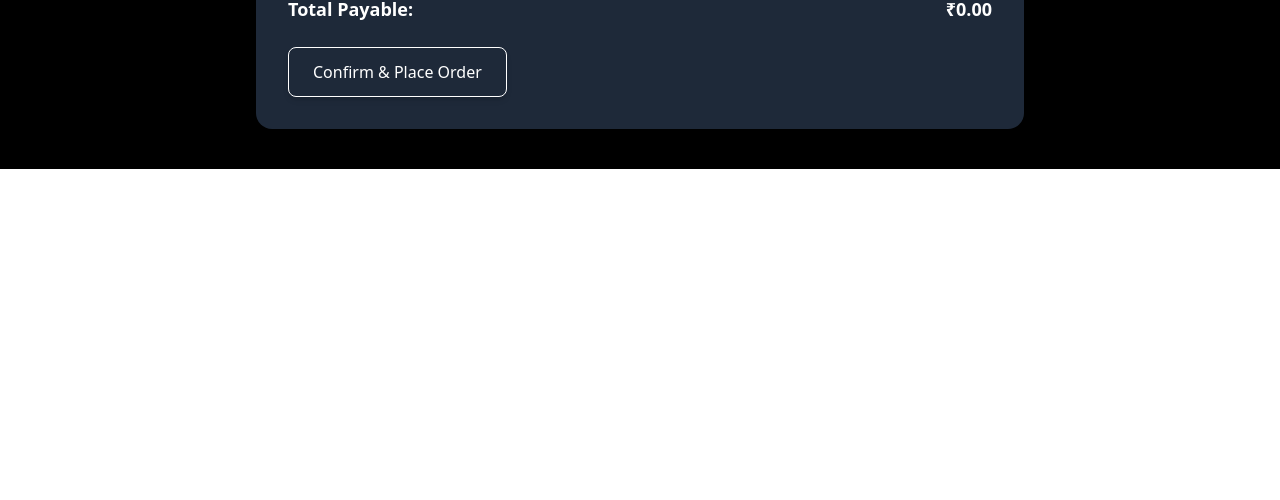
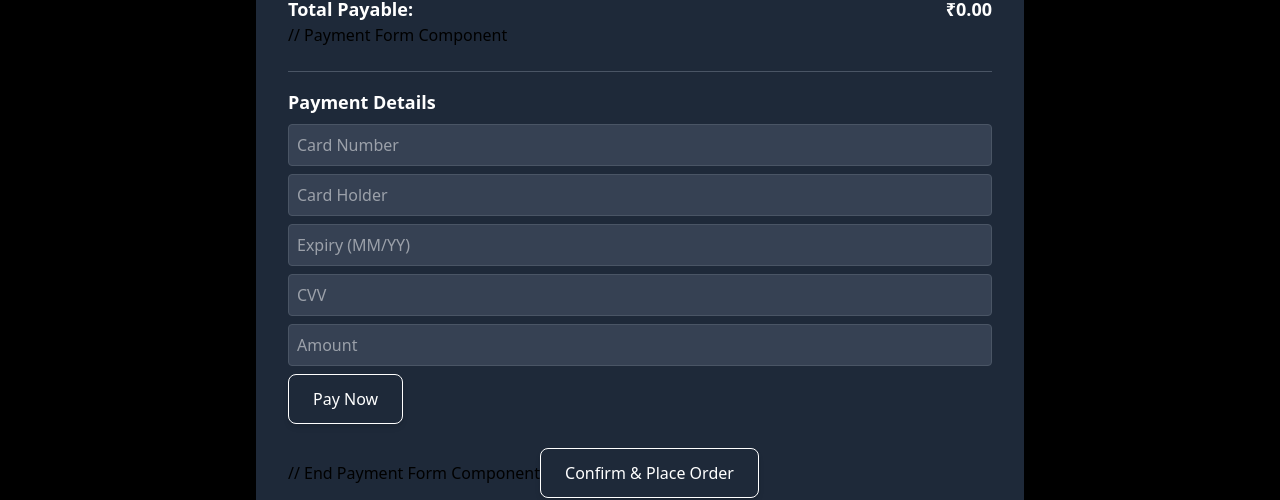
Before and after one commit to UtkarshKumarJha/dbms-project, a React (Vite) app in the folder dbms-project/: page /checkout in a window 1280 px wide. Shown: the part 880-1380 px from the top of the page. Before the commit the page ends 1049 px from the top, so only its background shows below. Built offline with nearby package versions, Linux system fonts and the light colour scheme; no server answers; some icons are missing.

Commit message:
payment portal

```diff
--- a/dbms-project/src/components/PaymentForm.jsx
+++ b/dbms-project/src/components/PaymentForm.jsx
@@ -0,0 +1,92 @@
+import React, { useState } from "react";
+import axios from "axios";
+
+export default function PaymentForm({ userId, amount }) {
+  const [form, setForm] = useState({
+    cardNumber: "",
+    cardHolder: "",
+    expiry: "",
+    cvv: "",
+    amount: amount || ""
+  });
+  const [result, setResult] = useState(null);
+
+  const handleChange = e => {
+    setForm({ ...form, [e.target.name]: e.target.value });
+  };
+
+  const handleSubmit = async e => {
+    e.preventDefault();
+    try {
+      const res = await axios.post("http://localhost:5000/make-payment", {
+        userId,
+        ...form
+      });
+      setResult(res.data);
+    } catch (err) {
+      setResult({ error: err.response?.data?.error || "Payment failed" });
+    }
+  };
+
+  return (
+    <div className="mt-6 border-t pt-4 border-gray-600">
+      <h2 className="text-lg font-semibold text-white mb-2">Payment Details</h2>
+      <form onSubmit={handleSubmit} className="space-y-2">
+        <input
+          name="cardNumber"
+          placeholder="Card Number"
+          onChange={handleChange}
+          value={form.cardNumber}
+          required
+          className="p-2 border border-gray-600 rounded w-full bg-gray-700 text-white"
+        />
+        <input
+          name="cardHolder"
+          placeholder="Card Holder"
+          onChange={handleChange}
+          value={form.cardHolder}
+          required
+          className="p-2 border border-gray-600 rounded w-full bg-gray-700 text-white"
+        />
+        <input
+          name="expiry"
+          placeholder="Expiry (MM/YY)"
+          onChange={handleChange}
+          value={form.expiry}
+          required
+          className="p-2 border border-gray-600 rounded w-full bg-gray-700 text-white"
+        />
+        <input
+          name="cvv"
+          placeholder="CVV"
+          type="password"
+          onChange={handleChange}
+          value={form.cvv}
+          required
+          className="p-2 border border-gray-600 rounded w-full bg-gray-700 text-white"
+        />
+        <input
+          name="amount"
+          placeholder="Amount"
+          type="number"
+          onChange={handleChange}
+          value={form.amount}
+          required
+          className="p-2 border border-gray-600 rounded w-full bg-gray-700 text-white"
+        />
+        <button
+          type="submit"
+          className="bg-gold border border-white text-white px-6 py-3 rounded-lg shadow-md hover:bg-yellow-600"
+        >
+          Pay Now
+        </button>
+      </form>
+      {result && (
+        <div className="mt-4 bg-gray-900 p-4 rounded">
+          <h3 className="text-white font-bold">Payment Result</h3>
+          <pre className="text-green-400">{JSON.stringify(result, null, 2)}</pre>
+        </div>
+      )}
+    </div>
+  );
+}
--- a/dbms-project/src/pages/Checkout.jsx
+++ b/dbms-project/src/pages/Checkout.jsx
@@ -4,6 +4,7 @@ import axios from "axios";
 import api from "../services/api";
 import DeliveryMap from "../components/DeliveryMaps";
 import { toast } from 'react-toastify';
+import PaymentForm from "../components/PaymentForm";// Import PaymentForm component
 
 const Checkout = () => {
     const locationState = useLocation();
@@ -216,6 +217,9 @@ const Checkout = () => {
                         <span>₹{totalAfterDiscount.toFixed(2)}</span>
                     </div>
                 </div>
+                // Payment Form Component
+                <PaymentForm userId={localStorage.getItem("userId")} amount={totalAfterDiscount} />
+                // End Payment Form Component
 
                 <button
                     onClick={placeOrder}
```
Also changed, not shown: 1 other file (tests, documents, lock files or other folders).
